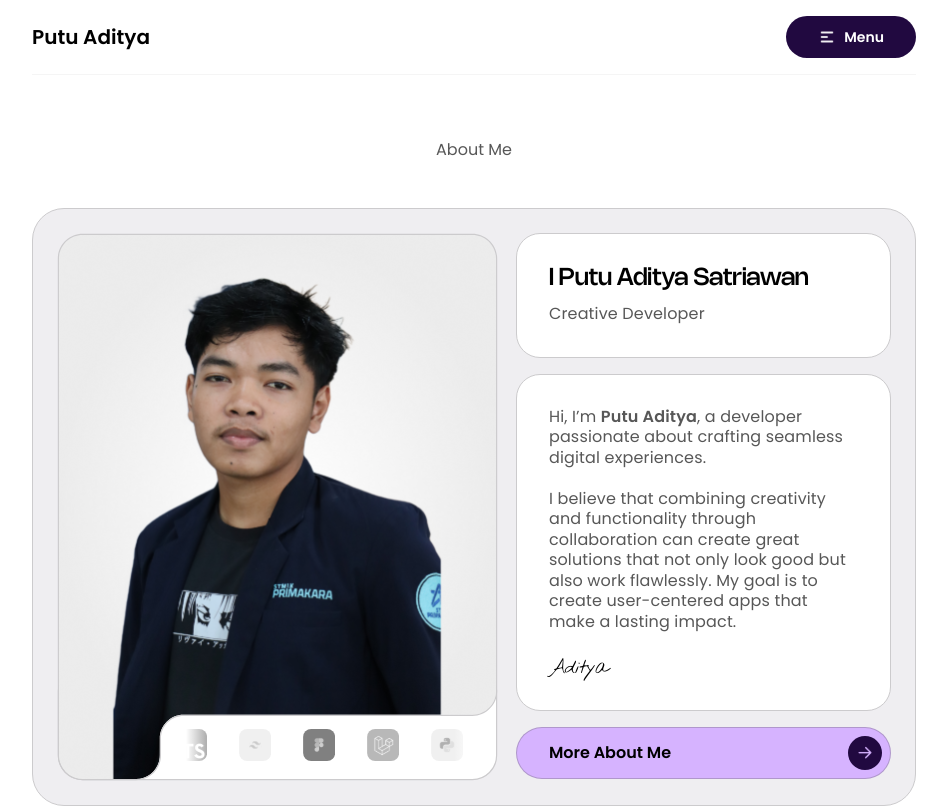
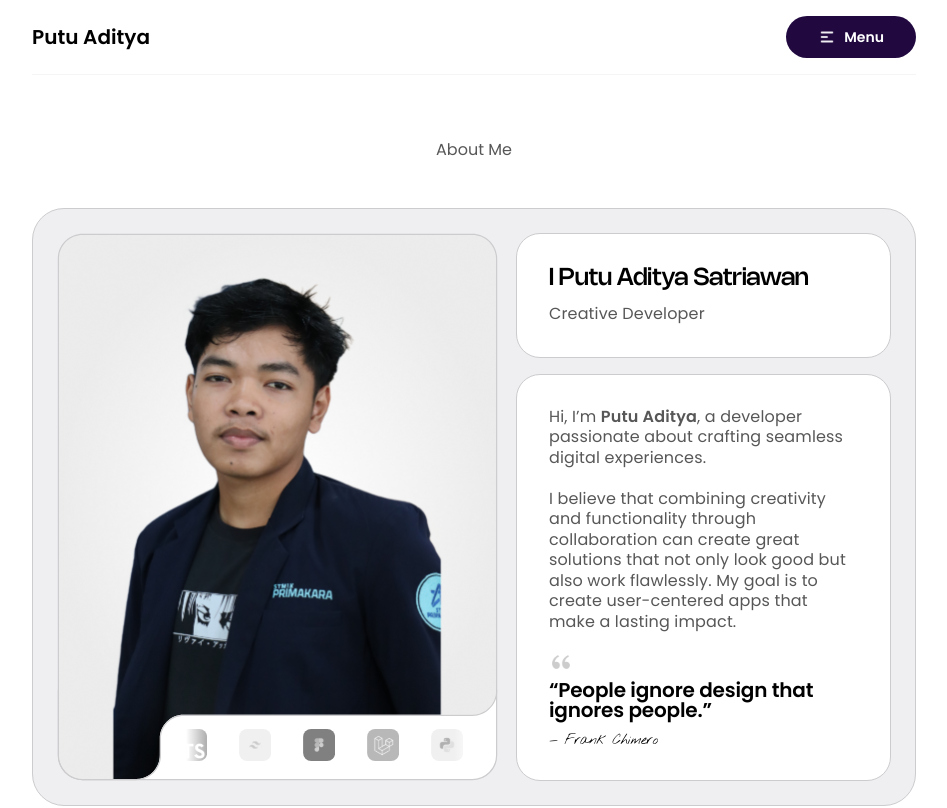
Before and after one commit to putuadityadev/portofolio-2025, a Next.js app: page /about in a window 1280 px wide. Shown: the top 808 px of the page, without its empty margins (166-1113 px from the left). Built offline with nearby package versions, Linux system fonts and the light colour scheme.

Commit message:
refactor(components): improve button and link structure in multiple components

```diff
--- a/app/thoughts/(section)/ContentSection.tsx
+++ b/app/thoughts/(section)/ContentSection.tsx
@@ -22,7 +22,7 @@ export default function ContentSection({number, subheading, paragraph, listItem,
                 </Paragraph>
 
                 {listItem && (
-                    <Paragraph>
+                    <div className="font-poppins text-sm md:text-base leading-[150%] text-paragraphWhite">
                         <ol className="list-disc pl-8">
                             {listItem.map((list, i) => (
                                 <li key={i}>
@@ -30,7 +30,7 @@ export default function ContentSection({number, subheading, paragraph, listItem,
                                 </li>
                             ))}
                         </ol>
-                    </Paragraph>
+                    </div>
                 )}
 
                 {takeaway && (
--- a/components/About.tsx
+++ b/components/About.tsx
@@ -1,11 +1,17 @@
+'use client'
 import Link from "next/link";
 import AvatarCard from "./ui/AvatarCard";
 import Button from "./ui/Button";
 import Heading2 from "./ui/Heading2";
 import Paragraph from "./ui/Paragraph";
 import SubHeadline from "./ui/SubHeadline";
+import { usePathname } from "next/navigation";
+import Image from "next/image";
 
 export default function AboutSection() {
+
+    const pathname = usePathname();
+
     return (
         <section className="w-full mt-32 flex flex-col justify-start items-center gap-12">
             <SubHeadline>
@@ -32,17 +38,37 @@ export default function AboutSection() {
                             <br />
                             I believe that combining creativity and functionality through collaboration can create great solutions that not only look good but also work flawlessly. My goal is to create user-centered apps that make a lasting impact.
                         </Paragraph>
+                        {pathname !== '/about' ? (
                             <span className="text-xl leading-[100%] tracking-[-0.6px] font-nothing-you-could-do md:mt-2">
                                 Aditya
                             </span>
+                        ) : (
+                            <div className="flex flex-col gap-1.5">
+                                <Image
+                                    alt="quote-icon"
+                                    src={`/icons/quote.svg`}
+                                    width={24}
+                                    height={24}
+                                />
+                                <h2 className="font-poppins text-[1.25rem] font-semibold leading-[100%] tracking-[-0.2px]">
+                                    “People ignore design that ignores people.”
+                                </h2>
+                                <span className="text-sm leading-[100%] tracking-[-0.6px] font-nothing-you-could-do md:mt-2">
+                                    — Frank Chimero
+                                </span>
                             </div>
+                        )}
+                    </div>
+                    {pathname !== '/about' && (
+                        <Link href={`/about`} className="w-full">
                         <Button
                             variants="detail"
                         >
-                        <Link href={`/about`}>
                                 More About Me
+                        </Button>
                     </Link>
-                    </Button>
+                    )}
+
                 </div>
             </div>
         </section>
--- a/components/Cases.tsx
+++ b/components/Cases.tsx
@@ -25,14 +25,14 @@ export default function Cases() {
                     />
                 ))}
             </div>
-            <Button
-                variants="detail"
-                className="hidden md:flex -mt-4"
-            >
-                <Link href={`/case`}>
+            <Link href={`/case`} className="w-full">
+                <Button
+                    variants="detail"
+                    className="hidden md:flex -mt-4"
+                >
                     View All Cases
-                </Link>
-            </Button>
+                </Button>
+            </Link>
         </section>
     )
 }
--- a/components/Thoughts.tsx
+++ b/components/Thoughts.tsx
@@ -2,6 +2,7 @@ import { Blogs } from "@/utils/blogData";
 import BlogCard from "./ui/BlogCard";
 import SubHeadline from "./ui/SubHeadline";
 import Button from "./ui/Button";
+import Link from "next/link";
 
 export default function ThoughtsSection() {
 
@@ -32,12 +33,14 @@ export default function ThoughtsSection() {
                         />
                     ))}
                 </div>
+                <Link href={`/thoughts`} className="w-full">
                     <Button
                         variants="detail"
                         className="hidden md:flex"
                     >
                         Read More
                     </Button>
+                </Link>
             </div>
     </section>
     )
```
Also changed, not shown: public/icons/quote.svg (added). Lines whose indentation alone changed are shown as unchanged.
